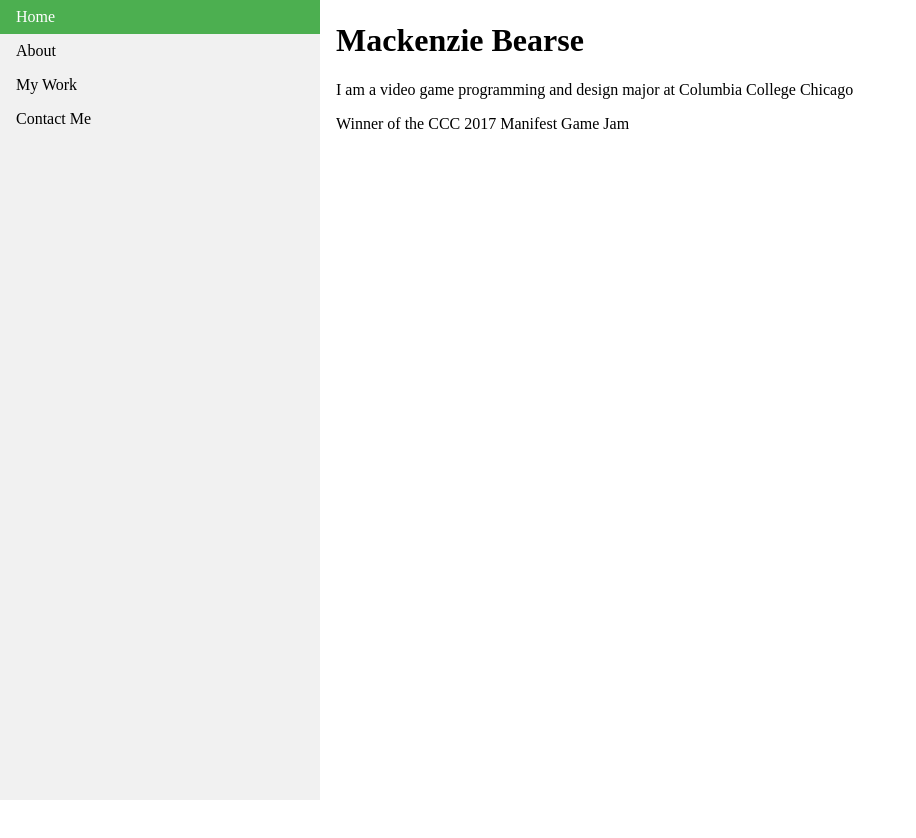
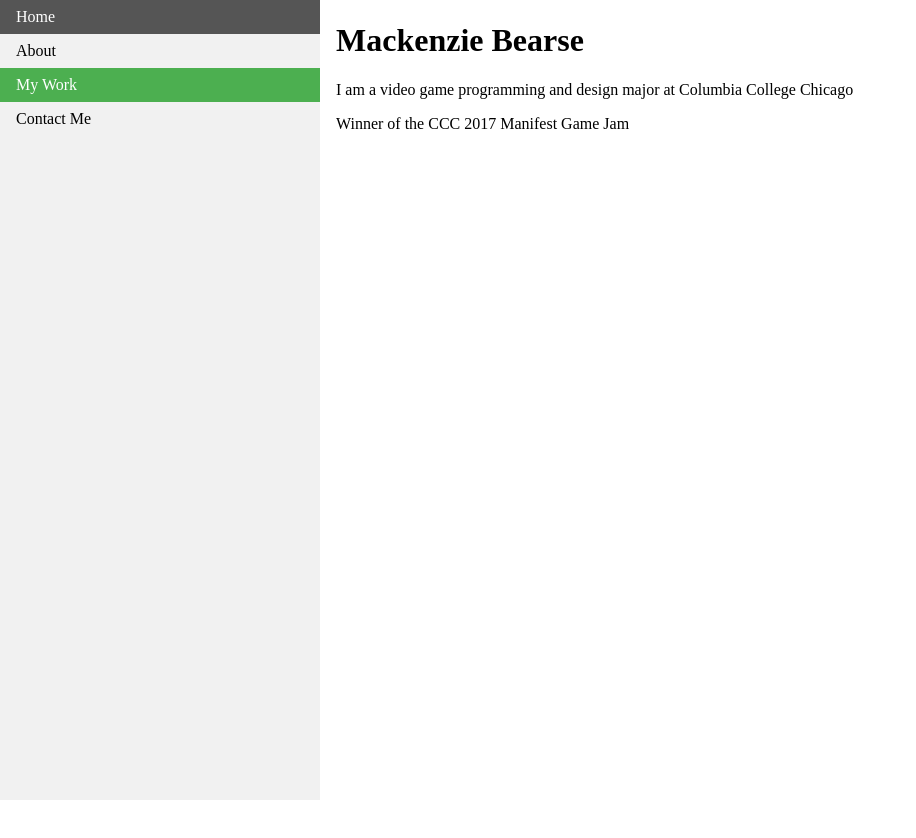
Before and after one commit to migeeto/Old-Website-Code, a plain HTML site: page work/index.html in a window 1280 px wide. Shown: the whole page, without its empty margins (0-916 px from the left). Drawn offline with Linux system fonts and the light colour scheme; files that its build step writes are made by us from their sources.

Commit message:
Added active class to work

```diff
--- a/work/index.html
+++ b/work/index.html
@@ -6,9 +6,9 @@
   </head>
   <body>
     <ul>
-      <li><a class="active" href="/">Home</a></li>
+      <li><a href="/">Home</a></li>
       <li><a href="/about">About</a></li>
-      <li><a href="/work">My Work</a></li>
+      <li><a class="active" href="/work">My Work</a></li>
       <li><a href="/contact">Contact Me</a></li>
     </ul>
     <div>
```
